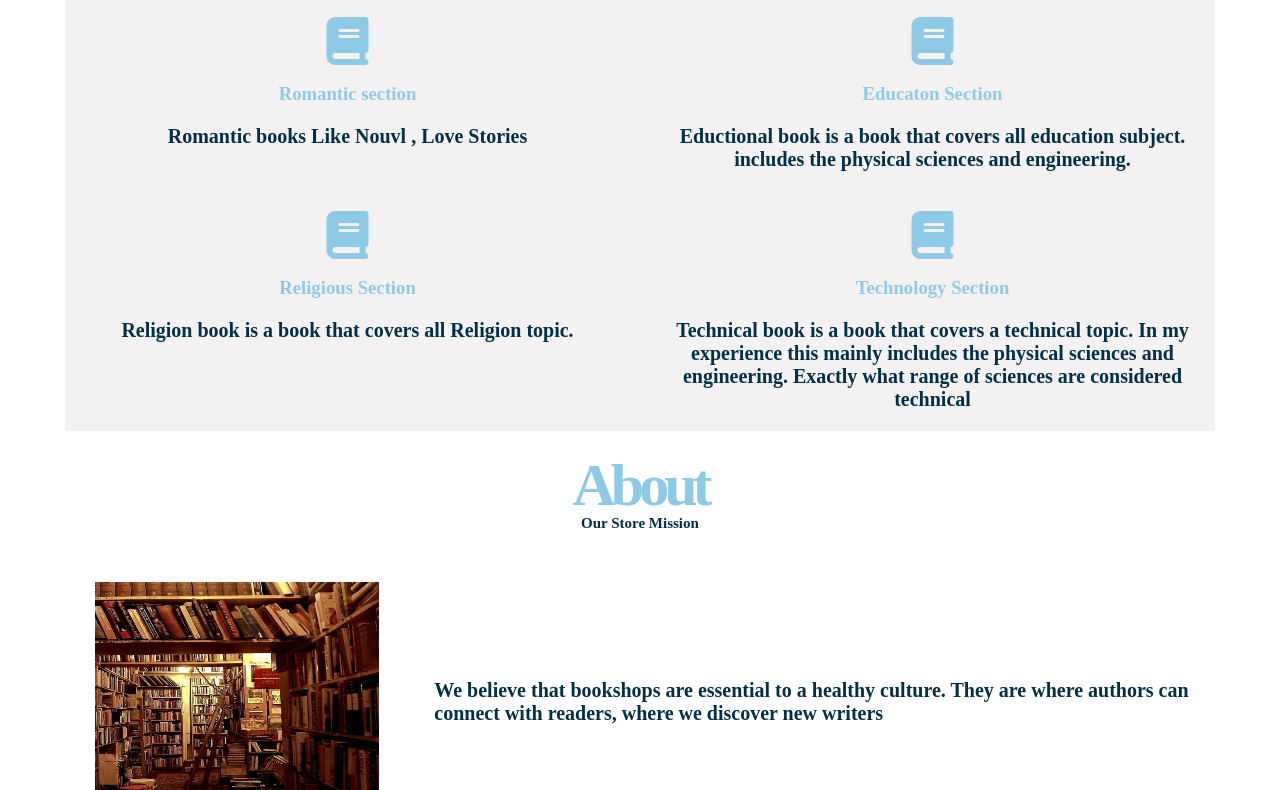
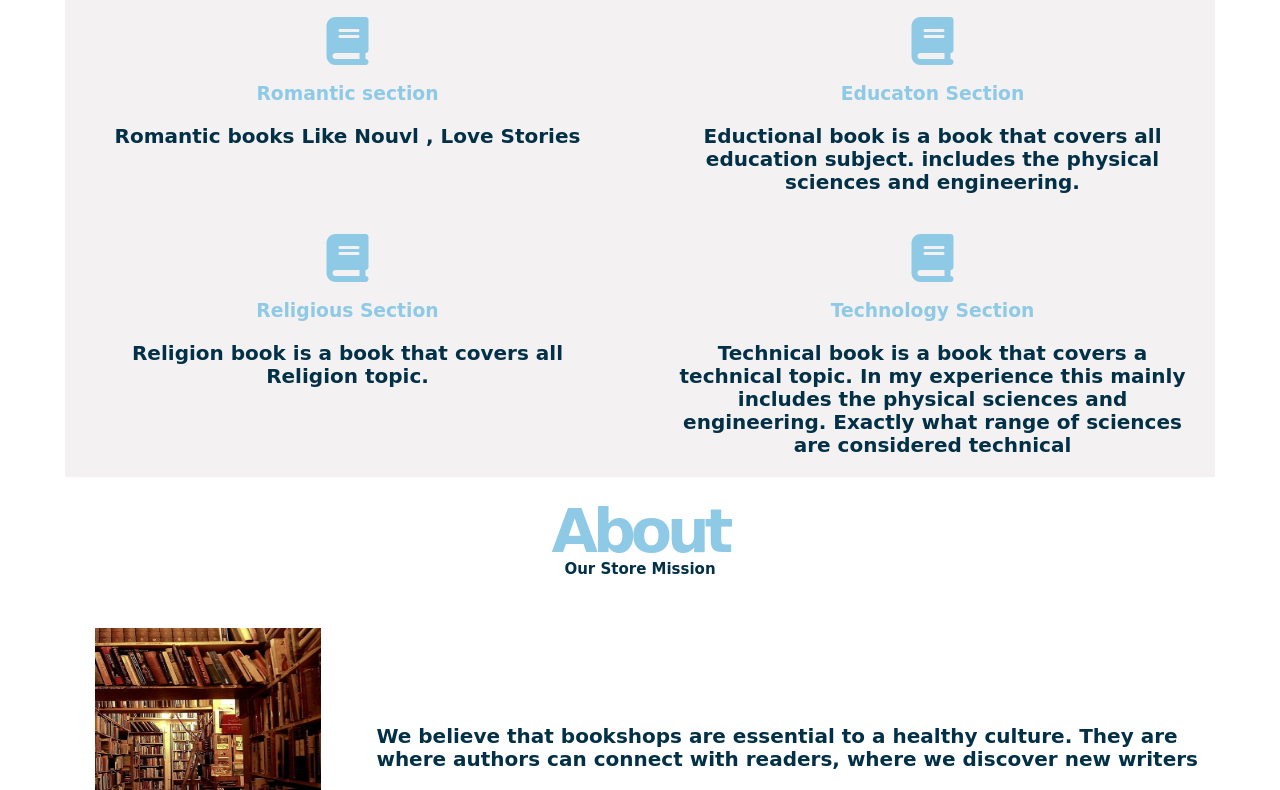
Before and after one commit to msabour89/bookshop, a plain HTML site: page index.html in a window 1280 px wide. Shown: the part 605-1395 px from the top of the page. Drawn offline with Linux system fonts and the light colour scheme.

Commit message:
Update general.css

```diff
--- a/css/general.css
+++ b/css/general.css
@@ -5,7 +5,7 @@
 }
 
 body{
-    font-family: 'Times New Roman', Times, serif
+    font-family: cursive;
 }
 
 .container{
```
